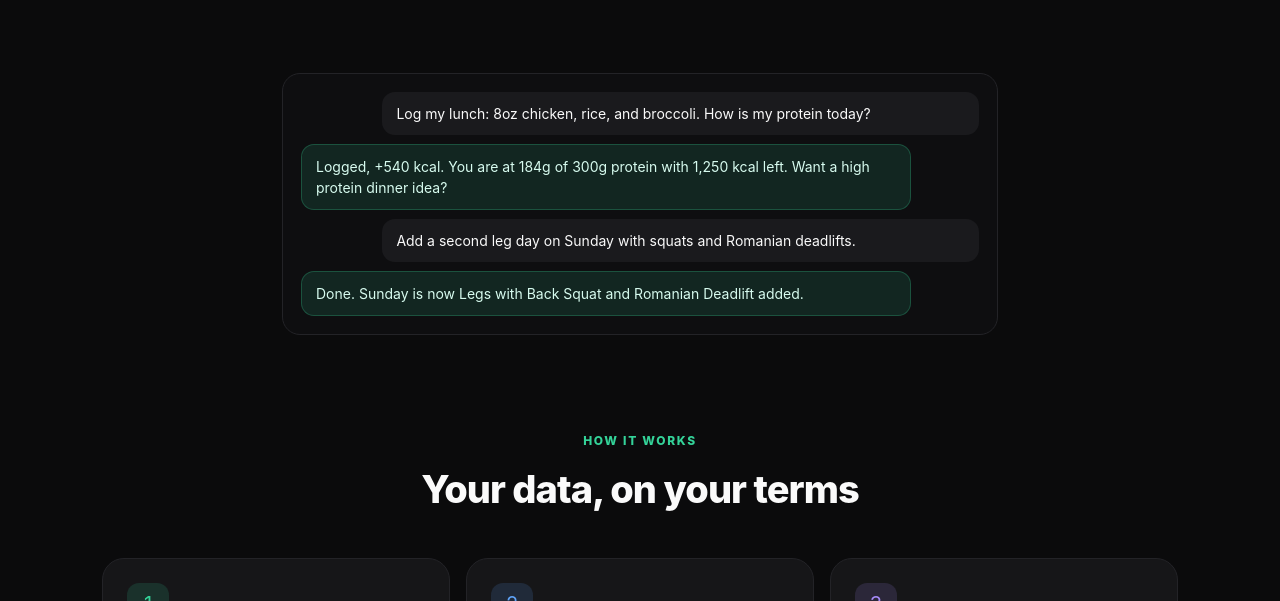
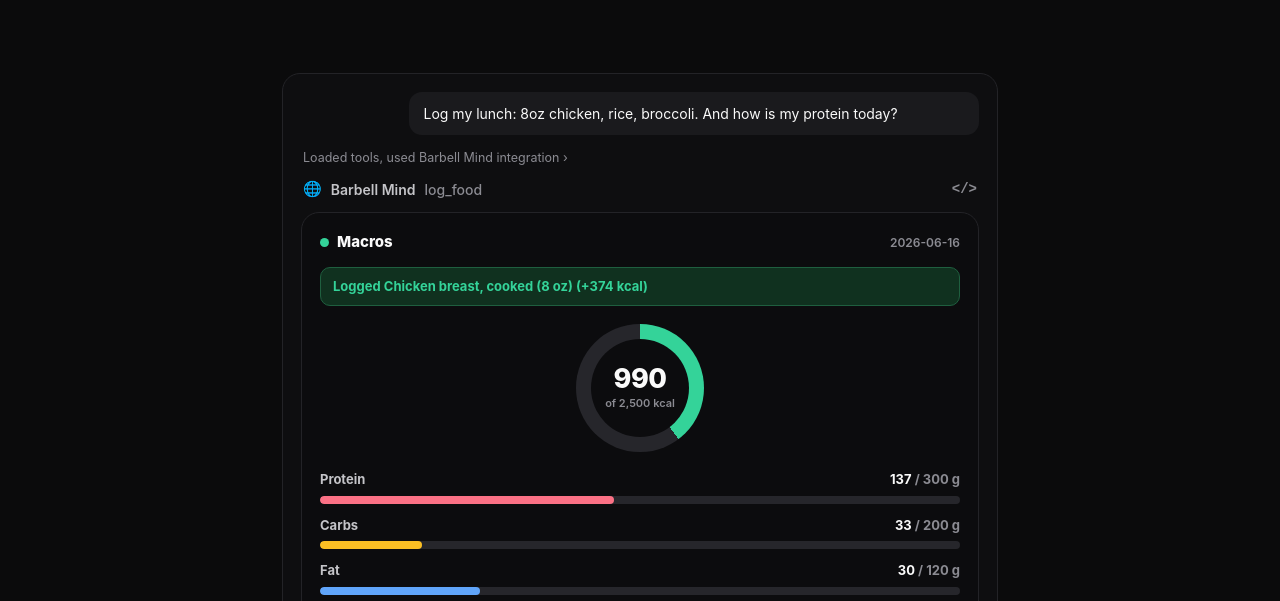
Before and after one commit to ObsDis/personal-workout-site, a website: page ai-coach/index.html in a window 1280 px wide. Shown: the part 351-952 px from the top of the page. Drawn offline with Linux system fonts and the light colour scheme.

Commit message:
AI Coach: render live MCP macros widget; fix contact and sub-status form calls (add anon apikey header)

```diff
--- a/ai-coach/index.html
+++ b/ai-coach/index.html
@@ -20,12 +20,32 @@
   <p>BarbellMind is the first fitness app you can drive from an AI assistant. Log, plan, and review by just asking.</p>
 </div></section>
 <section class="band"><div class="narrow">
-  <div style="background:#0e0e10;border:1px solid var(--border);border-radius:18px;padding:18px;font-size:14px">
-    <div style="background:var(--surface-2);padding:11px 14px;border-radius:13px;margin-bottom:9px;margin-left:auto;max-width:88%">Log my lunch: 8oz chicken, rice, and broccoli. How is my protein today?</div>
-    <div style="background:rgba(52,211,153,.12);border:1px solid rgba(52,211,153,.25);color:#d7fbef;padding:11px 14px;border-radius:13px;margin-bottom:9px;max-width:90%">Logged, +540 kcal. You are at 184g of 300g protein with 1,250 kcal left. Want a high protein dinner idea?</div>
-    <div style="background:var(--surface-2);padding:11px 14px;border-radius:13px;margin-bottom:9px;margin-left:auto;max-width:88%">Add a second leg day on Sunday with squats and Romanian deadlifts.</div>
-    <div style="background:rgba(52,211,153,.12);border:1px solid rgba(52,211,153,.25);color:#d7fbef;padding:11px 14px;border-radius:13px;max-width:90%">Done. Sunday is now Legs with Back Squat and Romanian Deadlift added.</div>
+  <div style="background:#0e0e10;border:1px solid var(--border);border-radius:18px;padding:18px 18px 22px;font-size:14px">
+    <div style="background:var(--surface-2);padding:11px 14px;border-radius:13px;margin-bottom:14px;margin-left:auto;max-width:84%;color:var(--text)">Log my lunch: 8oz chicken, rice, broccoli. And how is my protein today?</div>
+    <div style="color:var(--muted);font-size:12.5px;margin:0 2px 10px">Loaded tools, used Barbell Mind integration &rsaquo;</div>
+    <div style="display:flex;align-items:center;gap:9px;margin:0 2px 12px;color:var(--text-2);font-weight:600">
+      <span style="font-size:15px">&#127760;</span> Barbell Mind <span style="color:var(--muted);font-weight:500">log_food</span>
+      <span style="margin-left:auto;color:var(--muted);font-family:monospace">&lt;/&gt;</span>
+    </div>
+    <div style="background:#0c0c0e;border:1px solid var(--border);border-radius:18px;padding:18px">
+      <div style="display:flex;align-items:center;justify-content:space-between;margin-bottom:13px">
+        <div style="display:flex;align-items:center;gap:8px;font-weight:800;font-size:15px"><span style="width:9px;height:9px;border-radius:99px;background:var(--green)"></span> Macros</div>
+        <div style="color:var(--muted);font-size:12px;font-weight:600">2026-06-16</div>
+      </div>
+      <div style="background:#10311f;border:1px solid #1f5f3f;color:#34d399;border-radius:10px;padding:9px 12px;font-size:13px;font-weight:700;margin-bottom:18px">Logged Chicken breast, cooked (8 oz) (+374 kcal)</div>
+      <div style="display:flex;justify-content:center;margin-bottom:18px">
+        <div style="width:128px;height:128px;border-radius:50%;background:conic-gradient(var(--green) 143deg,#26262b 0);display:flex;align-items:center;justify-content:center">
+          <div style="width:98px;height:98px;border-radius:50%;background:#0c0c0e;display:flex;flex-direction:column;align-items:center;justify-content:center">
+            <div style="font-size:27px;font-weight:850;letter-spacing:-.02em;line-height:1">990</div>
+            <div style="font-size:11px;color:var(--muted);font-weight:600;margin-top:3px">of 2,500 kcal</div>
+          </div>
+        </div>
+      </div>
+      <div style="margin-bottom:12px"><div style="display:flex;justify-content:space-between;font-size:13px;margin-bottom:6px"><span style="color:var(--text-2);font-weight:700">Protein</span><span style="font-weight:700"><span style="color:var(--text)">137</span> <span style="color:var(--muted)">/ 300 g</span></span></div><div style="height:8px;border-radius:99px;background:#26262b;overflow:hidden"><div style="height:100%;width:46%;border-radius:99px;background:var(--pink)"></div></div></div><div style="margin-bottom:12px"><div style="display:flex;justify-content:space-between;font-size:13px;margin-bottom:6px"><span style="color:var(--text-2);font-weight:700">Carbs</span><span style="font-weight:700"><span style="color:var(--text)">33</span> <span style="color:var(--muted)">/ 200 g</span></span></div><div style="height:8px;border-radius:99px;background:#26262b;overflow:hidden"><div style="height:100%;width:16%;border-radius:99px;background:var(--amber)"></div></div></div><div style="margin-bottom:12px"><div style="display:flex;justify-content:space-between;font-size:13px;margin-bottom:6px"><span style="color:var(--text-2);font-weight:700">Fat</span><span style="font-weight:700"><span style="color:var(--text)">30</span> <span style="color:var(--muted)">/ 120 g</span></span></div><div style="height:8px;border-radius:99px;background:#26262b;overflow:hidden"><div style="height:100%;width:25%;border-radius:99px;background:var(--blue)"></div></div></div>
+    </div>
+    <div style="background:var(--surface-2);padding:11px 14px;border-radius:13px;margin-top:14px;max-width:90%;color:var(--text-2)">Logged. You are at 137g of 300g protein with 1,510 kcal left. Want a high protein dinner idea?</div>
   </div>
+  <p style="text-align:center;color:var(--muted);font-size:13px;margin-top:16px">An actual BarbellMind card, rendered live inside Claude.</p>
 </div></section>
 <section class="band"><div class="wrap">
   <div class="seclead"><span class="eyebrow">How it works</span><h2>Your data, on your terms</h2></div>
--- a/site.js
+++ b/site.js
@@ -1,5 +1,7 @@
 (function(){
   var FN = "https://ssgwydumjovvjjusayeq.supabase.co/functions/v1";
+  var ANON = "eyJhbGciOiJIUzI1NiIsInR5cCI6IkpXVCJ9.eyJpc3MiOiJzdXBhYmFzZSIsInJlZiI6InNzZ3d5ZHVtam92dmpqdXNheWVxIiwicm9sZSI6ImFub24iLCJpYXQiOjE3NzcwMzQ0NTAsImV4cCI6MjA5MjYxMDQ1MH0.3we37B59WdJ6nPz8D7JPLj--ZswyEjhAZOplISMJMeY";
+  var HDRS = {"Content-Type":"application/json","apikey":ANON,"Authorization":"Bearer "+ANON};
   var NAV =
     '<header><nav class="wrap">'
     + '<a class="brand" href="/"><img src="/AppIcon-1024.png" alt="BarbellMind"/> BarbellMind</a>'
@@ -49,7 +51,7 @@
       var data={email:form.email.value.trim(),subject:form.subject.value.trim(),message:form.message.value.trim()};
       if(!data.email||!data.message){ msg.className="formmsg err"; msg.textContent="Please add your email and a message."; return; }
       msg.className="formmsg"; msg.textContent="Sending...";
-      fetch(FN+"/contact",{method:"POST",headers:{"Content-Type":"application/json"},body:JSON.stringify(data)})
+      fetch(FN+"/contact",{method:"POST",headers:HDRS,body:JSON.stringify(data)})
         .then(function(r){return r.json().catch(function(){return {}}).then(function(j){return {ok:r.ok,j:j}})})
         .then(function(res){ if(res.ok){ form.reset(); msg.className="formmsg ok"; msg.textContent="Thanks. Your message was sent. We will get back to you."; } else { msg.className="formmsg err"; msg.textContent=(res.j&&res.j.error)||"Something went wrong. Email lev@obsidiandist.com instead."; } })
         .catch(function(){ msg.className="formmsg err"; msg.textContent="Network error. Email lev@obsidiandist.com instead."; });
@@ -64,7 +66,7 @@
       var email=form.email.value.trim();
       if(!email){ msg.className="formmsg err"; msg.textContent="Enter your email."; return; }
       msg.className="formmsg"; msg.textContent="Checking..."; box.classList.remove("show");
-      fetch(FN+"/sub-status",{method:"POST",headers:{"Content-Type":"application/json"},body:JSON.stringify({email:email})})
+      fetch(FN+"/sub-status",{method:"POST",headers:HDRS,body:JSON.stringify({email:email})})
         .then(function(r){return r.json().catch(function(){return {}}).then(function(j){return {ok:r.ok,j:j}})})
         .then(function(res){
           msg.textContent="";
```
